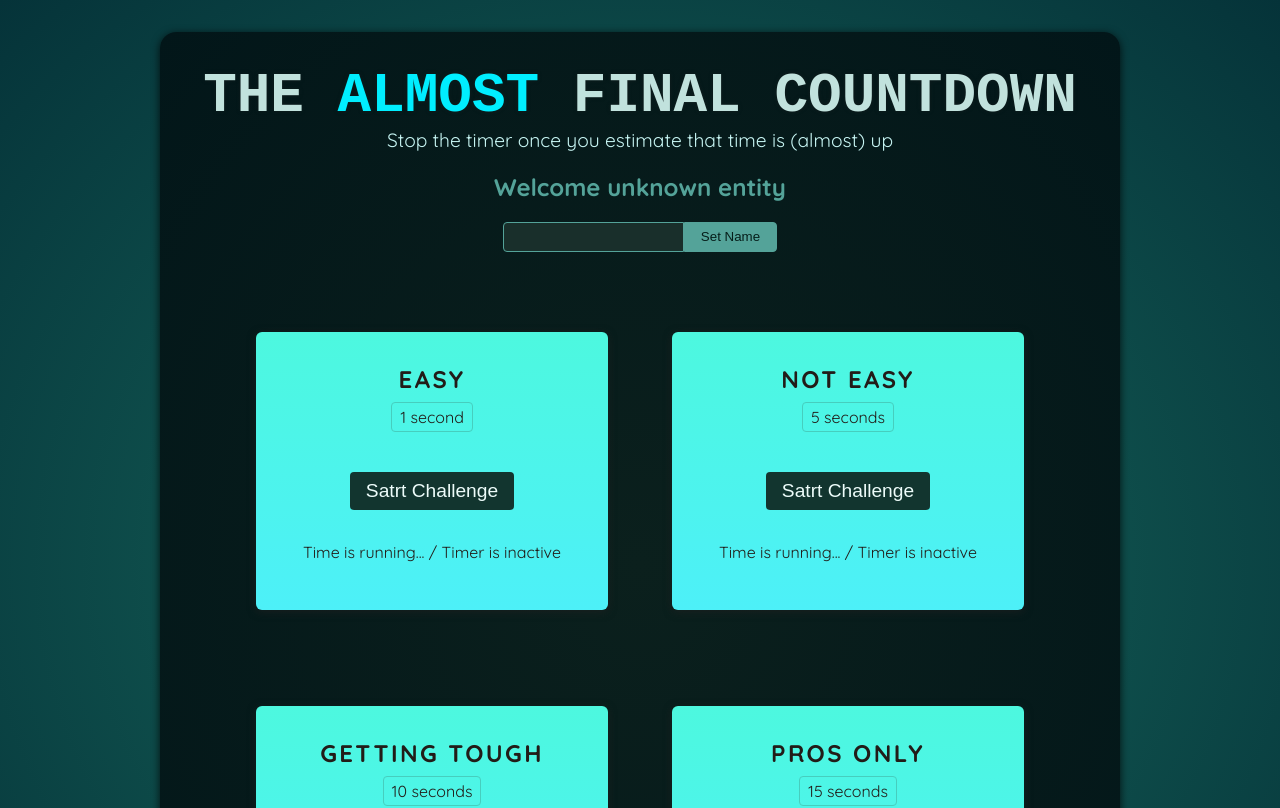
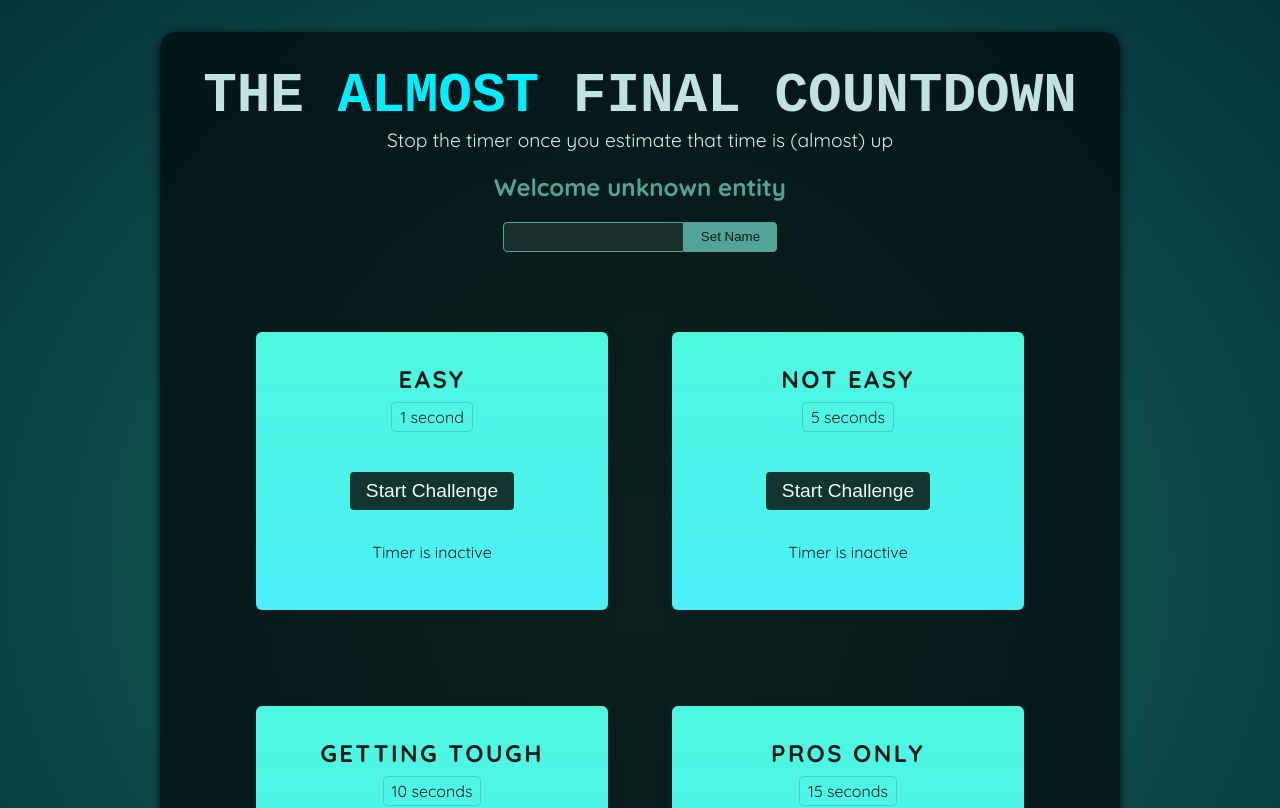
Before and after one commit to bronwyntaljaard/almost-final-countdown, a React (Vite) app: page / in a window 1280 px wide. Shown: the top 808 px of the page. Built offline with nearby package versions, Linux system fonts and the light colour scheme; a web font is replaced by a local one.

Commit message:
Added functionality for start and stop of timers

```diff
--- a/src/components/TimerChallenge.jsx
+++ b/src/components/TimerChallenge.jsx
@@ -1,14 +1,39 @@
+import { useState } from "react";
+import { useRef } from "react";
+
 export default function TimerChallenge({ title, targetTime }) {
+	const timer = useRef();
+
+	const [timerStarted, setTimerStarted] = useState(false);
+	const [timerExpired, setTimerExpired] = useState(false);
+
+	function handleStart() {
+		setTimerStarted(true);
+
+		timer.current = setTimeout(() => {
+			setTimerExpired(true);
+		}, targetTime * 1000);
+	}
+
+	function handleStop() {
+		clearTimeout(timer.current);
+	}
+
 	return (
 		<section className="challenge">
 			<h2>{title}</h2>
+			{timerExpired && <p>You lost!</p>}
 			<p className="challenge-time">
 				{targetTime} second{targetTime > 1 ? "s" : ""}
 			</p>
 			<p>
-				<button>Satrt Challenge</button>
+				<button onClick={timerStarted ? handleStop : handleStart}>
+					{timerStarted ? "Stop" : "Start"} Challenge
+				</button>
 			</p>
-			<p className="">Time is running... / Timer is inactive</p>
+			<p className={timerStarted ? "active" : undefined}>
+				{timerStarted ? "Timer is running" : "Timer is inactive"}
+			</p>
 		</section>
 	);
 }
```
